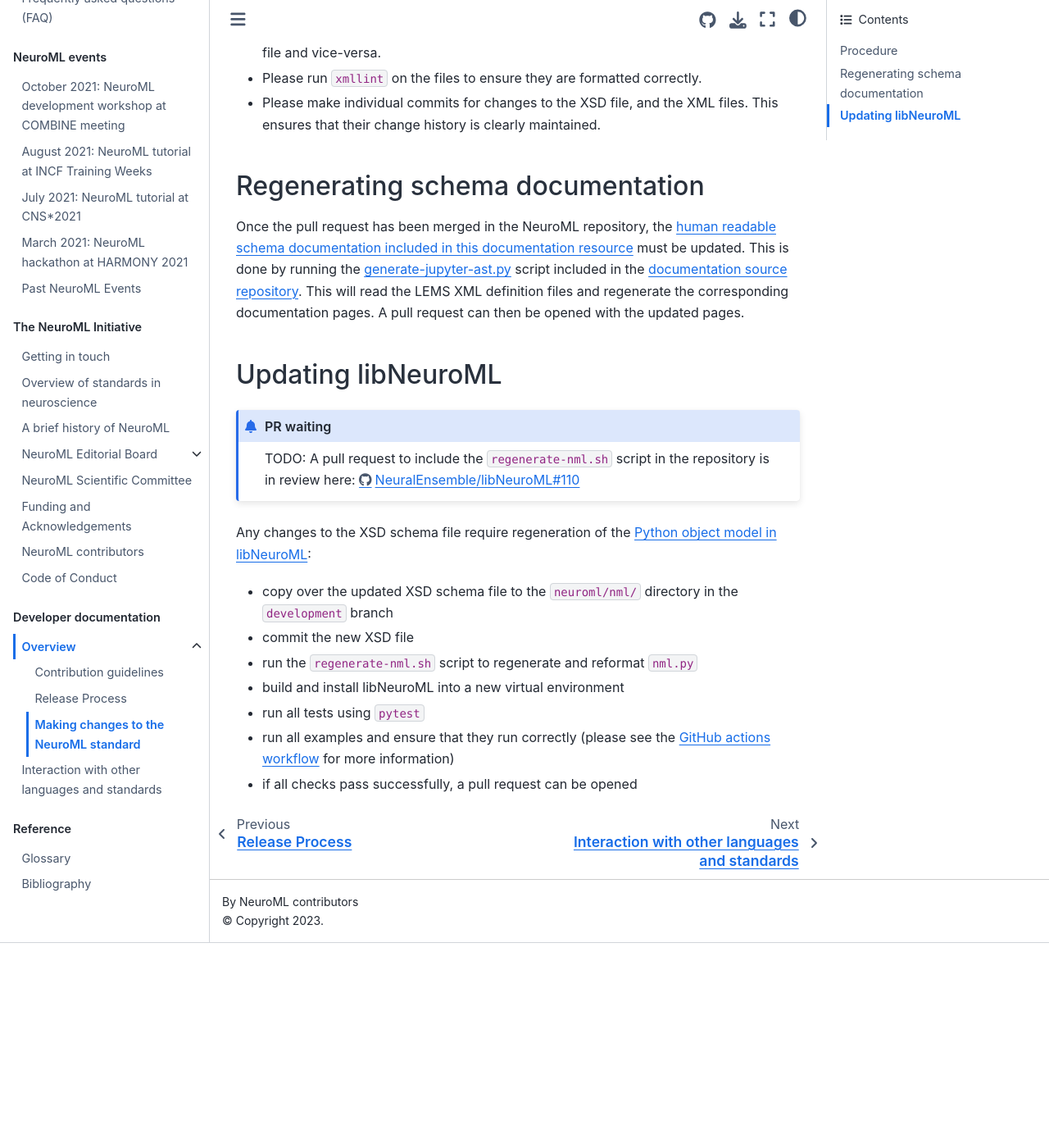
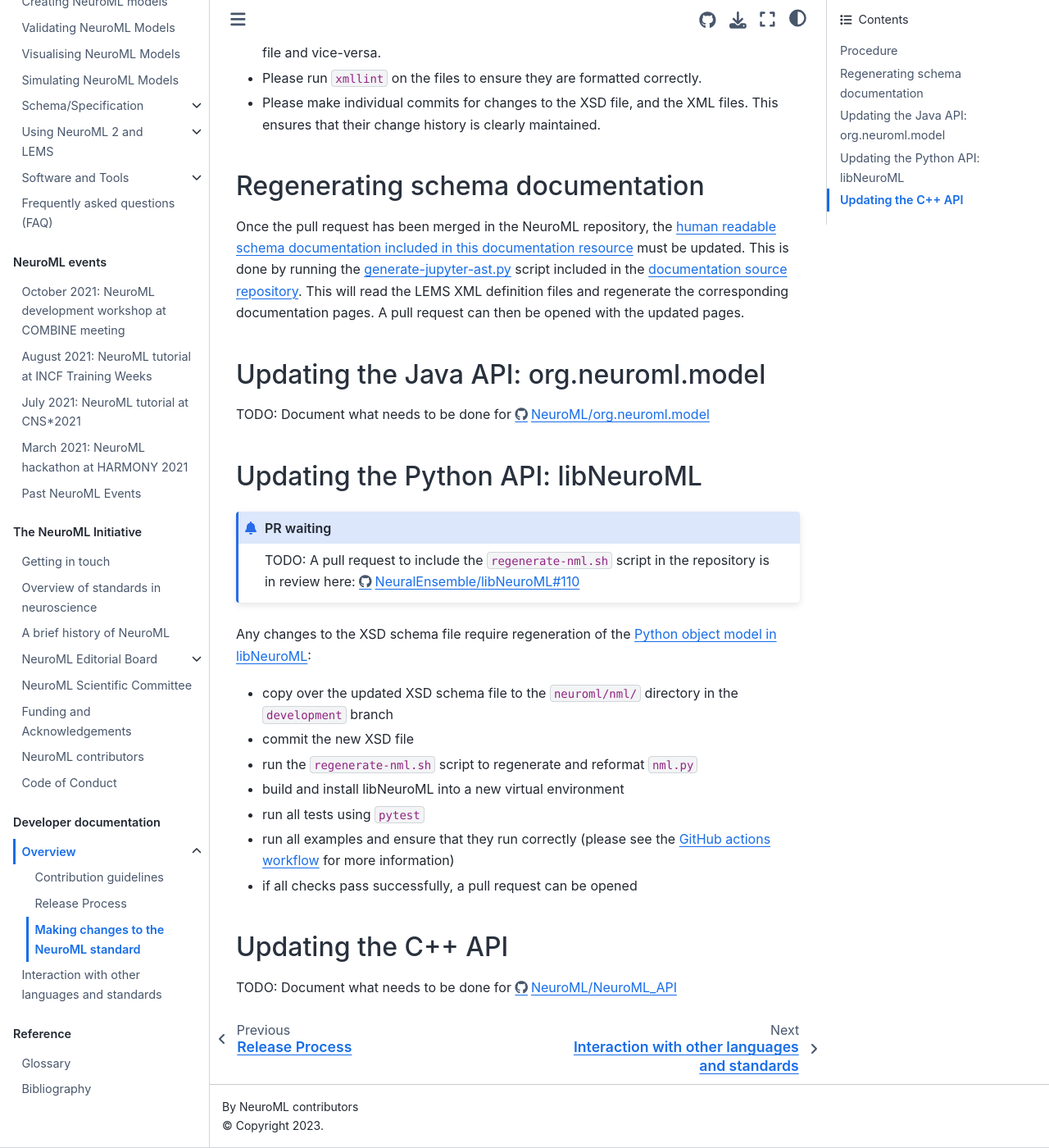
Before and after one commit to NeuroML/Documentation, a Jupyter Book: the page built from source/Devdocs/UpdatingStandard.md, in a window 1280 px wide and 1400 px high, scrolled down 1279 px. Shown: the whole window at 82% size. Built offline with Jupyter Book 1.0.4 settings and Sphinx 7.4.7 and the Sphinx Book theme 1.1.4, drawn with Linux system fonts in a browser that asks for light colours; before the commit the page ends 2429 px from its top, so only the background shows below that.

Commit message:
feat: add placeholders for updates required to the Java and C++ APIs

````diff
--- a/source/Devdocs/UpdatingStandard.md
+++ b/source/Devdocs/UpdatingStandard.md
@@ -41,8 +41,17 @@ This is done by running the [generate-jupyter-ast.py](https://github.com/NeuroML
 This will read the LEMS XML definition files and regenerate the corresponding documentation pages.
 A pull request can then be opened with the updated pages.
 
+
+
+(devdocs:updating_standard:org_neuroml_model)=
+## Updating the Java API: org.neuroml.model
+
+TODO: Document what needs to be done for https://github.com/NeuroML/org.neuroml.model
+
+
+
 (devdocs:updating_standard:libneuroml)=
-## Updating libNeuroML
+## Updating the Python API: libNeuroML
 
 ```{admonition} PR waiting
 TODO: A pull request to include the `regenerate-nml.sh` script in the repository is in review here: https://github.com/NeuralEnsemble/libNeuroML/pull/110
@@ -57,3 +66,8 @@ Any changes to the XSD schema file require regeneration of the [Python object mo
 - run all tests using `pytest`
 - run all examples and ensure that they run correctly (please see the [GitHub actions workflow](https://github.com/NeuralEnsemble/libNeuroML/blob/master/.github/workflows/ci.yml#L44) for more information)
 - if all checks pass successfully, a pull request can be opened
+
+(devdocs:updating_standard:c_api)=
+## Updating the C++ API
+
+TODO: Document what needs to be done for https://github.com/NeuroML/NeuroML_API/
````
